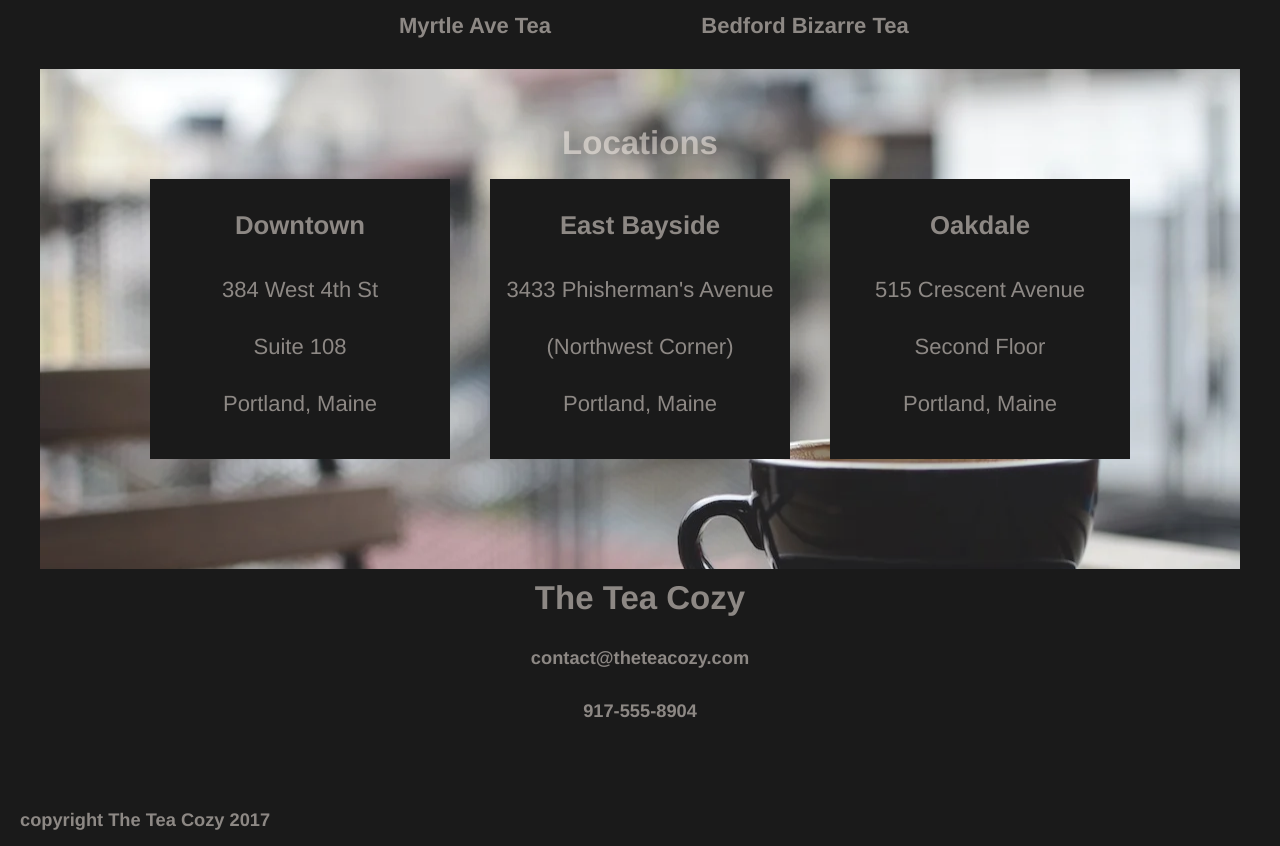
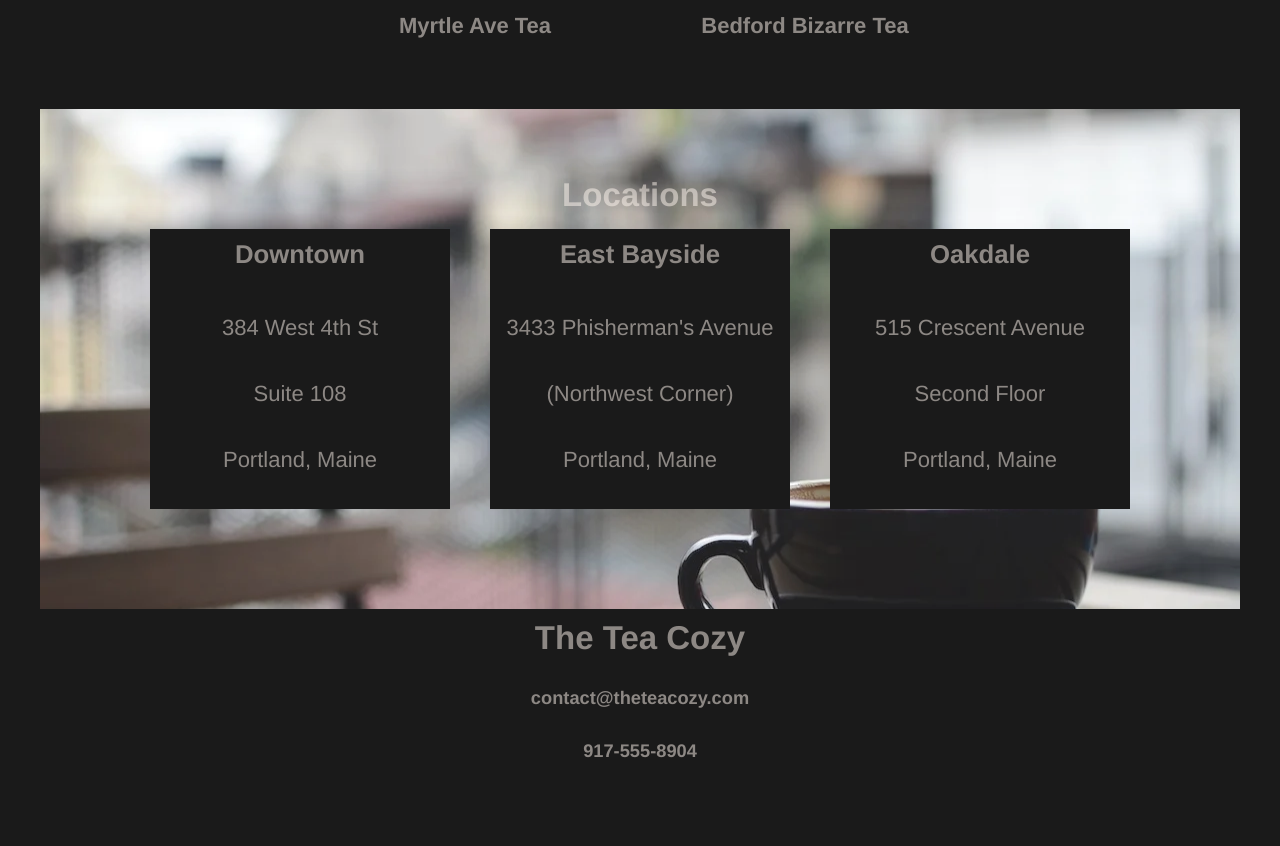
Before and after one commit to kutsen-rom/Tea-Cozy, a plain HTML site: page index.html in a window 1280 px wide. Shown: the part 1451-2297 px from the top of the page. Drawn offline with Linux system fonts and the light colour scheme.

Commit message:
v 1.3 fixed 'Locations' section with flexbox

```diff
--- a/index.html
+++ b/index.html
@@ -65,27 +65,34 @@
         <div class="locations">
 
             <div class="boxes">
-
-                        <h2>Locations</h2>
-
+                    <div class="container-location">
+                        <h2>&nbsp</h2>
                          <div class="box">
                             <h3>Downtown</h3>
                             <p>384 West 4th St</p>
                             <p>Suite 108</p>
                             <p>Portland, Maine</p>
                          </div>
+                    </div>
 
+                     <div class="container-location">
+                        <h2>Locations</h2>
                         <div class="box">
                             <h3>East Bayside</h3>
                             <p>3433 Phisherman's Avenue</p>
                             <p>(Northwest Corner)</p>
                             <p>Portland, Maine</p>
                         </div>
+                     </div>
+
+                     <div class="container-location">
+                         <h2>&nbsp</h2>
                          <div class="box">
                             <h3>Oakdale</h3>
                             <p>515 Crescent Avenue</p>
                             <p>Second Floor</p>
                             <p>Portland, Maine</p>
+                         </div>
                     </div>
 
            </div>
--- a/resources/css/styles.css
+++ b/resources/css/styles.css
@@ -102,7 +102,7 @@ nav a {
 #locations {
     display: flex;
     justify-content: center;
-    /* margin-top: 40px; */
+    margin-top: 40px;
 
 }
 .locations {
@@ -111,40 +111,43 @@ nav a {
     width: 1200px;
     background-image: url(../images/img-locations-background.webp);
     background-position: 50% 25%;
-    position: relative;
+
 }
 
- .locations h2 {
+ /* .locations h2 {
     position: absolute;
     top: 55px;
     left: 50%;
     transform: translate(-50%);
-}
+}  */
 
 .boxes {
     display: flex;
     justify-content: center;
-    align-items: center;
-
+    align-items: baseline;
+    margin-top: 40px;
     width: 100%;
     height: 100%;
-    flex-wrap: wrap;
-    margin: 0;
+    /* flex-wrap: wrap;
+    margin: 0; */
 }
 
-.boxes h2 {
-    width: 1200px;
+ .boxes h2 {
+     margin-bottom: 15px;
+ }
 
 
-    margin: 0;
-  }
+
+ .box h3 {
+     margin-top: 0;
+ }
 
 .box {
     width: 300px;
     height: 280px;
-    line-height: 1.6;
+    line-height: 2;
     background-color: black;
-    margin: 15px 20px;
+    margin: 0 20px;
 
 }
 
```
Lines whose indentation alone changed are shown as unchanged.
